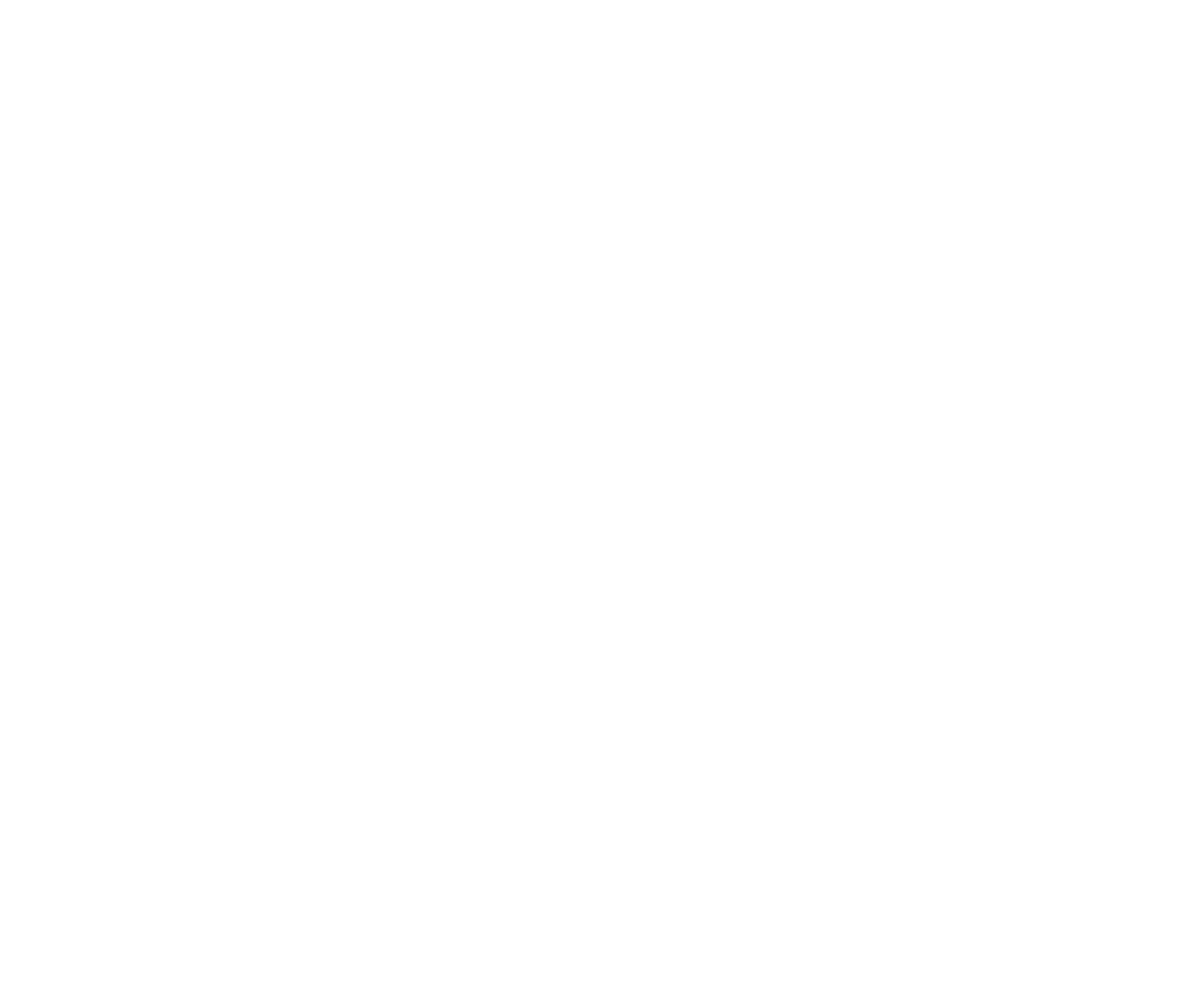
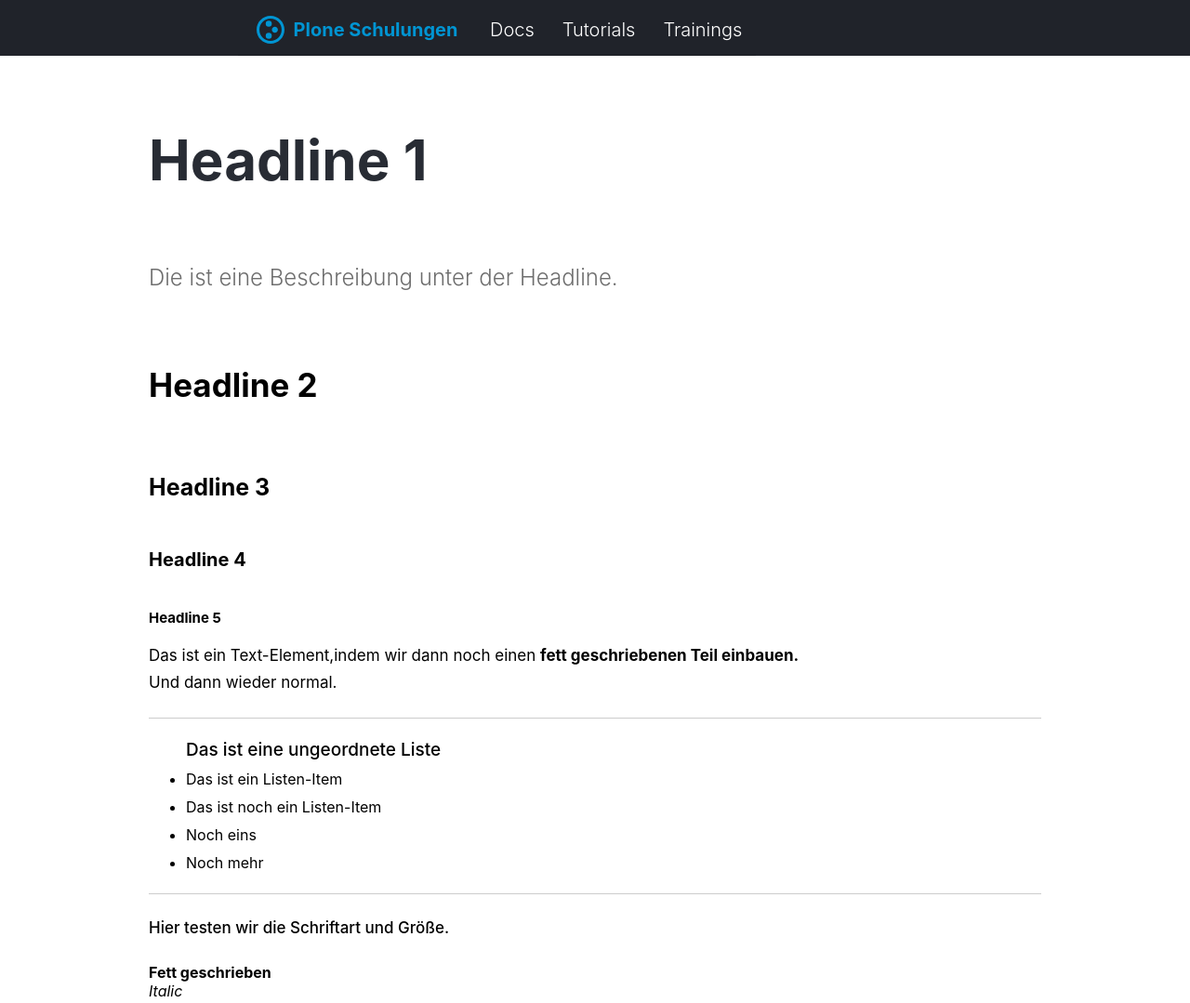
Before and after one commit to kitconcept/gatsby-starter-kitconcept, a Gatsby site: page /styles in a window 1280 px wide. Before the commit this address had no page. Shown: the top 1079 px of the page at 93% size. Before the commit the page ends 800 px from the top, so only its background shows below. Built offline with nearby package versions, Linux system fonts and the light colour scheme; Gatsby itself is replaced by a stand-in of ours.

Commit message:
added header and css

```diff
--- a/gatsby-config.js
+++ b/gatsby-config.js
@@ -1,6 +1,6 @@
 module.exports = {
   siteMetadata: {
-    title: 'Gatsby Default Starter',
+    title: 'Plone Schulungen',
   },
   plugins: [
     'gatsby-plugin-react-helmet',
--- a/src/components/header.js
+++ b/src/components/header.js
@@ -1,31 +1,97 @@
 import React from 'react'
 import { Link } from 'gatsby'
+import PloneLogo from './plone-icon.svg'
 
 const Header = ({ siteTitle }) => (
   <div
     style={{
-      background: 'rebeccapurple',
-      marginBottom: '1.45rem',
+      background: '#20232a',
+      width: '100%',
     }}
   >
     <div
       style={{
         margin: '0 auto',
-        maxWidth: 960,
-        padding: '1.45rem 1.0875rem',
+        height: '60px',
+        display: 'flex',
       }}
     >
-      <h1 style={{ margin: 0 }}>
-        <Link
-          to="/"
+      <a
+        href="/"
+        style={{
+          backgroundColor: '#20232a',
+          display: 'flex',
+          height: '60px',
+          marginLeft: '20%',
+          width: '20%',
+          justifyContent: 'center',
+        }}
+      >
+        <img
+          src={PloneLogo}
+          style={{ width: '30px', marginTop: '5px', marginBottom: '0' }}
+        />
+        <span
           style={{
-            color: 'white',
+            color: '#0095D3',
+            marginTop: '20px',
+            fontSize: '20px',
+            marginLeft: '10px',
+            fontWeight: '700',
             textDecoration: 'none',
+            backgroundColor: '#20232a',
           }}
         >
-          {siteTitle}
-        </Link>
-      </h1>
+          Plone Schulungen
+        </span>
+      </a>
+      <nav style={{ display: 'flex' }}>
+        <a
+          href=""
+          style={{
+            display: 'flex',
+            backgroundColor: '#20232a',
+            color: '#ffffff',
+            fontWeight: '300',
+            fontSize: '20px',
+            paddingLeft: '15px',
+            paddingRight: '15px',
+            marginTop: '20px',
+          }}
+        >
+          Docs
+        </a>
+        <a
+          href=""
+          style={{
+            display: 'flex',
+            backgroundColor: '#20232a',
+            color: '#ffffff',
+            fontWeight: '300',
+            fontSize: '20px',
+            paddingLeft: '15px',
+            paddingRight: '15px',
+            marginTop: '20px',
+          }}
+        >
+          Tutorials
+        </a>
+        <a
+          href=""
+          style={{
+            display: 'flex',
+            backgroundColor: '#20232a',
+            color: '#ffffff',
+            fontWeight: '300',
+            fontSize: '20px',
+            paddingLeft: '15px',
+            paddingRight: '15px',
+            marginTop: '20px',
+          }}
+        >
+          Trainings
+        </a>
+      </nav>
     </div>
   </div>
 )
--- a/src/components/layout.css
+++ b/src/components/layout.css
@@ -1,10 +1,14 @@
 html {
-  font-family: sans-serif;
+  font-family: -apple-system,BlinkMacSystemFont,Segoe UI,Roboto,Oxygen,
+  Ubuntu,Cantarell,Fira Sans,Droid Sans,Helvetica Neue,sans-serif;
   -ms-text-size-adjust: 100%;
   -webkit-text-size-adjust: 100%;
+  font-weight: 400;
 }
 body {
   margin: 0;
+  font-family: -apple-system,BlinkMacSystemFont,Segoe UI,Roboto,Oxygen,Ubuntu,Cantarell,Fira Sans,Droid Sans,Helvetica Neue,sans-serif;
+  font-weight: 400;
 }
 article,
 aside,
@@ -38,12 +42,17 @@ template {
   display: none;
 }
 a {
-  background-color: transparent;
-  -webkit-text-decoration-skip: objects;
+  background-color: rgba(187,239,253,0.3);
+  border-bottom: 1px solid rgba(0,0,0,0.2);
+  text-decoration: none;
+}
+a:visited {
+  color: inherit;
 }
 a:active,
 a:hover {
   outline-width: 0;
+  background-color:  rgba(187,239,253,1);
 }
 abbr[title] {
   border-bottom: none;
@@ -183,7 +192,8 @@ textarea {
   font: inherit;
 }
 html {
-  font: 112.5%/1.45em georgia, serif;
+  font-family: -apple-system,BlinkMacSystemFont,Segoe UI,Roboto,Oxygen,Ubuntu,Cantarell,Fira Sans,Droid Sans,Helvetica Neue,sans-serif;
+  font-weight: 400;
   box-sizing: border-box;
   overflow-y: scroll;
 }
@@ -197,15 +207,17 @@ html {
   box-sizing: inherit;
 }
 body {
-  color: hsla(0, 0%, 0%, 0.8);
-  font-family: georgia, serif;
-  font-weight: normal;
+  color: hsla(0, 0%, 0%, 1);
+  font-family: -apple-system,BlinkMacSystemFont,Segoe UI,Roboto,Oxygen,Ubuntu,Cantarell,Fira Sans,Droid Sans,Helvetica Neue,sans-serif;
+  font-weight: 400;
   word-wrap: break-word;
   font-kerning: normal;
-  -moz-font-feature-settings: "kern", "liga", "clig", "calt";
+
+  display: block;
+  /* -moz-font-feature-settings: "kern", "liga", "clig", "calt";
   -ms-font-feature-settings: "kern", "liga", "clig", "calt";
   -webkit-font-feature-settings: "kern", "liga", "clig", "calt";
-  font-feature-settings: "kern", "liga", "clig", "calt";
+  font-feature-settings: "kern", "liga", "clig", "calt"; */
 }
 img {
   max-width: 100%;
@@ -221,52 +233,60 @@ img {
 h1 {
   margin-left: 0;
   margin-right: 0;
-  margin-top: 0;
-  padding-bottom: 0;
+  margin-top: 80px;
+  padding-bottom: 50px;
   padding-left: 0;
   padding-right: 0;
   padding-top: 0;
   margin-bottom: 1.45rem;
+  font-family: -apple-system, BlinkMacSystemFont, Segoe UI, Roboto, Oxygen,
+    Ubuntu, Cantarell, Fira Sans, Droid Sans, Helvetica Neue, sans-serif;
+  font-weight: 700;
+  text-rendering: optimizeLegibility;
+  font-size: 60px;
+  color: rgb(40,44,52);
+  line-height: 65px;
+}
+h2 {
+  margin-left: 0;
+  margin-right: 0;
+  margin-top: 0;
+  margin-block-start: 0.83em;
+  margin-block-end: 0.83em;
+  margin-inline-start: 0px;
+  margin-inline-end: 0px;
+  padding-bottom: 0;
+  padding-left: 0;
+  padding-right: 0;
+  padding-top: 44px;
+  margin-bottom: 40px;
   color: inherit;
   font-family: -apple-system, BlinkMacSystemFont, Segoe UI, Roboto, Oxygen,
     Ubuntu, Cantarell, Fira Sans, Droid Sans, Helvetica Neue, sans-serif;
   font-weight: bold;
   text-rendering: optimizeLegibility;
-  font-size: 2.25rem;
-  line-height: 1.1;
+  font-size: 35px;
+  line-height: 1.2;
 }
-h2 {
+h3 {
   margin-left: 0;
   margin-right: 0;
   margin-top: 0;
+  margin-block-start: 1em;
+  margin-block-end: 1em;
+  margin-inline-start: 0px;
+  margin-inline-end: 0px;
   padding-bottom: 0;
   padding-left: 0;
   padding-right: 0;
-  padding-top: 0;
-  margin-bottom: 1.45rem;
+  padding-top: 36px;
+  margin-bottom: 32px0;
   color: inherit;
   font-family: -apple-system, BlinkMacSystemFont, Segoe UI, Roboto, Oxygen,
     Ubuntu, Cantarell, Fira Sans, Droid Sans, Helvetica Neue, sans-serif;
   font-weight: bold;
   text-rendering: optimizeLegibility;
-  font-size: 1.62671rem;
-  line-height: 1.1;
-}
-h3 {
-  margin-left: 0;
-  margin-right: 0;
-  margin-top: 0;
-  padding-bottom: 0;
-  padding-left: 0;
-  padding-right: 0;
-  padding-top: 0;
-  margin-bottom: 1.45rem;
-  color: inherit;
-  font-family: -apple-system, BlinkMacSystemFont, Segoe UI, Roboto, Oxygen,
-    Ubuntu, Cantarell, Fira Sans, Droid Sans, Helvetica Neue, sans-serif;
-  font-weight: bold;
-  text-rendering: optimizeLegibility;
-  font-size: 1.38316rem;
+  font-size: 25px;
   line-height: 1.1;
 }
 h4 {
@@ -276,14 +296,14 @@ h4 {
   padding-bottom: 0;
   padding-left: 0;
   padding-right: 0;
-  padding-top: 0;
-  margin-bottom: 1.45rem;
+  padding-top: 28px;
+  margin-bottom: 24px;
   color: inherit;
   font-family: -apple-system, BlinkMacSystemFont, Segoe UI, Roboto, Oxygen,
     Ubuntu, Cantarell, Fira Sans, Droid Sans, Helvetica Neue, sans-serif;
   font-weight: bold;
   text-rendering: optimizeLegibility;
-  font-size: 1rem;
+  font-size: 20px;
   line-height: 1.1;
 }
 h5 {
@@ -293,14 +313,14 @@ h5 {
   padding-bottom: 0;
   padding-left: 0;
   padding-right: 0;
-  padding-top: 0;
-  margin-bottom: 1.45rem;
+  padding-top: 20px;
+  margin-bottom: 16px;
   color: inherit;
   font-family: -apple-system, BlinkMacSystemFont, Segoe UI, Roboto, Oxygen,
     Ubuntu, Cantarell, Fira Sans, Droid Sans, Helvetica Neue, sans-serif;
   font-weight: bold;
   text-rendering: optimizeLegibility;
-  font-size: 0.85028rem;
+  font-size: 15px;
   line-height: 1.1;
 }
 h6 {
@@ -334,10 +354,15 @@ ul {
   margin-left: 1.45rem;
   margin-right: 0;
   margin-top: 0;
+  margin-block-start: 1em;
+  margin-block-end: 1em;
+  margin-inline-start: 0px;
+  margin-inline-end: 0px;
   padding-bottom: 0;
   padding-left: 0;
   padding-right: 0;
   padding-top: 0;
+  padding-inline-start: 40px;
   margin-bottom: 1.45rem;
   list-style-position: outside;
   list-style-image: none;
@@ -375,13 +400,23 @@ dd {
   margin-bottom: 1.45rem;
 }
 p {
+  display: block;
   margin-left: 0;
   margin-right: 0;
-  margin-top: 0;
+  margin-top: 30px;
+  margin-block-start: 1em;
+  margin-block-end: 1em;
+  margin-inline-start: 0px;
+  margin-inline-end: 0px;
   padding-bottom: 0;
   padding-left: 0;
+  font-size: 17px;
+  line-height: 1.7;
+  max-width: 42em;
   padding-right: 0;
+  font-weight: 400;
   padding-top: 0;
+  font-family: -apple-system,BlinkMacSystemFont,Segoe UI,Roboto,Oxygen,Ubuntu,Cantarell,Fira Sans,Droid Sans,Helvetica Neue,sans-serif;
   margin-bottom: 1.45rem;
 }
 figure {
@@ -511,7 +546,11 @@ th {
   font-weight: bold;
 }
 li {
-  margin-bottom: calc(1.45rem / 2);
+  margin-top: 10px;
+  display: list-item;
+  font-size:16px;
+  font-weight: 400;
+
 }
 ol li {
   padding-left: 0;
@@ -622,3 +661,42 @@ pre tt:after {
     font-size: 100%;
   }
 }
+
+.headerdescription {
+font-size: 24px;
+font-weight: 300;
+color:#6d6d6d;
+line-height: 1.7;
+max-width: 42em;
+font-family: -apple-system,BlinkMacSystemFont,Segoe UI,Roboto,Oxygen,
+Ubuntu,Cantarell,Fira Sans,Droid Sans,Helvetica Neue,sans-serif;
+}
+
+ul,
+ol {
+  font-size: 19px;
+font-weight: 500;
+}
+
+.gatsby-code-text {
+  background-color: rgba(255,229,100,0.2);
+}
+
+blockquote {
+  background-color: rgba(255, 229, 100,0.3);
+border-left-width: 9px;
+margin-top: 20px;
+margin-bottom: 30px;
+margin-right: -30px;
+margin-left: -30px;
+padding: 20px 45px 20px 26px;
+border-left-style: solid;
+border-left-color: #ffe564;
+
+}
+
+.testfont {
+  font-weight: 450;
+  font-family: -apple-system,BlinkMacSystemFont,Segoe UI,Roboto,Oxygen,
+  Ubuntu,Cantarell,Fira Sans,Droid Sans,Helvetica Neue,sans-serif;
+}
--- a/src/components/layout.js
+++ b/src/components/layout.js
@@ -33,7 +33,6 @@ const Layout = ({ children, data }) => (
           style={{
             margin: '0 auto',
             maxWidth: 960,
-            padding: '0px 1.0875rem 1.45rem',
             paddingTop: 0,
           }}
         >
--- a/src/pages/index.js
+++ b/src/pages/index.js
@@ -1,15 +1,21 @@
 import React from 'react'
 import { Link } from 'gatsby'
+import sharedStyles from '../pages/theme'
+import Styles from '../pages/styles'
 
 import Layout from '../components/layout'
 
 const IndexPage = () => (
+  <sharedStyles>
     <Layout>
       <h1>Hi people</h1>
       <p>Welcome to your new Gatsby site.</p>
       <p>Now go build something great.</p>
       <Link to="/page-2/">Go to page 2</Link>
+      <br></br>
+      <Link to="/styles">Styles</Link>
     </Layout>
+  </sharedStyles>
 )
 
 export default IndexPage
--- /dev/null
+++ b/src/pages/styles.js
@@ -0,0 +1,58 @@
+import React from 'react'
+import { Link } from 'gatsby'
+import sharedStyles from '../pages/theme'
+
+import Layout from '../components/layout'
+import { italic } from 'ansi-colors'
+
+const Styles = () => (
+  <Layout>
+    <h1>Headline 1</h1>
+    <p class="headerdescription">
+      Die ist eine Beschreibung unter der Headline.
+    </p>
+    <h2>Headline 2</h2>
+    <h3>Headline 3</h3>
+    <h4>Headline 4</h4>
+    <h5>Headline 5</h5>
+    <p>
+      Das ist ein Text-Element,indem wir dann noch einen{' '}
+      <strong>fett geschriebenen Teil einbauen.</strong> Und dann wieder normal.
+    </p>
+    <hr></hr>
+    <ul>
+      Das ist eine ungeordnete Liste
+      <li>Das ist ein Listen-Item</li>
+      <li>Das ist noch ein Listen-Item</li>
+      <li>Noch eins</li>
+      <li>Noch mehr</li>
+    </ul>
+    <hr></hr>
+    <p class="testfont">Hier testen wir die Schriftart und Größe.</p>
+    <strong>Fett geschrieben</strong>
+    <br></br>
+    <i>Italic</i>
+    <br></br>
+    <p>
+      Das hier ist ein p-Element indem{' '}
+      <a href="kitconcept.com">ein a-Element</a> verlinkt wird.
+    </p>
+    <br></br>
+    <ol>
+      Das ist eine georndete Liste
+      <li>Erster Listenitem</li>
+      <li>Zweites Listenitem</li>
+      <li>Usw.</li>
+    </ol>
+    <br></br>
+    <blockquote>Das ist ein Blockquote (z.B. Tip: Lorem ipsum usw.)</blockquote>
+    <br></br>
+    <p>
+      Das hier ist ein Code-Text:
+      <code class="gatsby-code-text">setState()</code>
+    </p>
+    <Link to="/">Go back to the homepage</Link>
+  </Layout>
+)
+
+export default Styles
--- /dev/null
+++ b/src/pages/theme.js
@@ -0,0 +1,16 @@
+import React from 'react'
+import { Link } from 'gatsby'
+
+import Layout from '../components/layout'
+import { italic } from 'ansi-colors'
+
+const sharedStyles = {
+  h1: {
+    fontSize: '60px',
+    color: 'rgb(40,44,52)',
+    lineHeight: '65px',
+    fontWeight: '700',
+  },
+}
+
+export default sharedStyles
```
Also changed, not shown: src/markdown-pages/composite-page.md (+4 -3 lines), plone-icon.svg (added), src/components/plone-icon.svg (added). Lines whose indentation alone changed are shown as unchanged.
